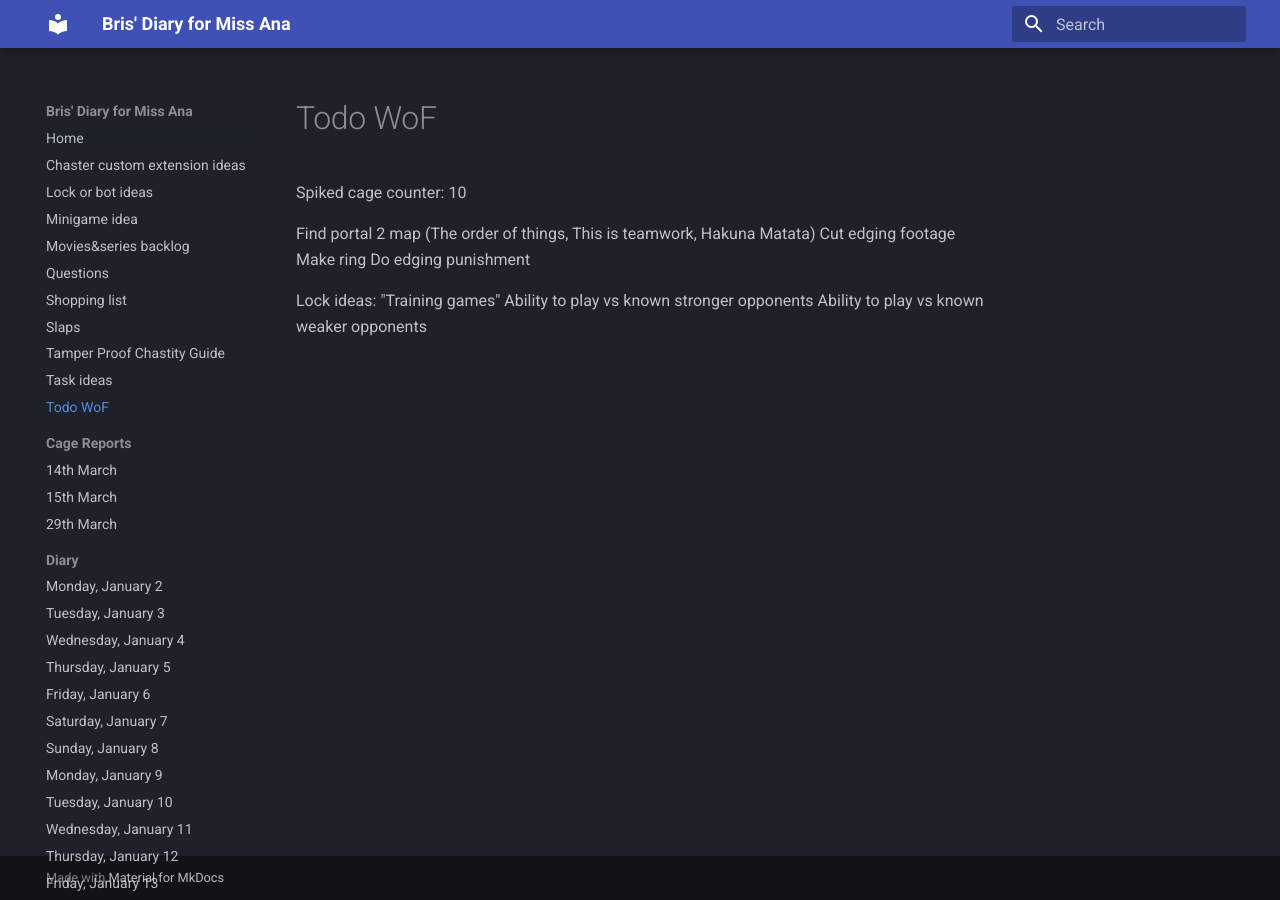
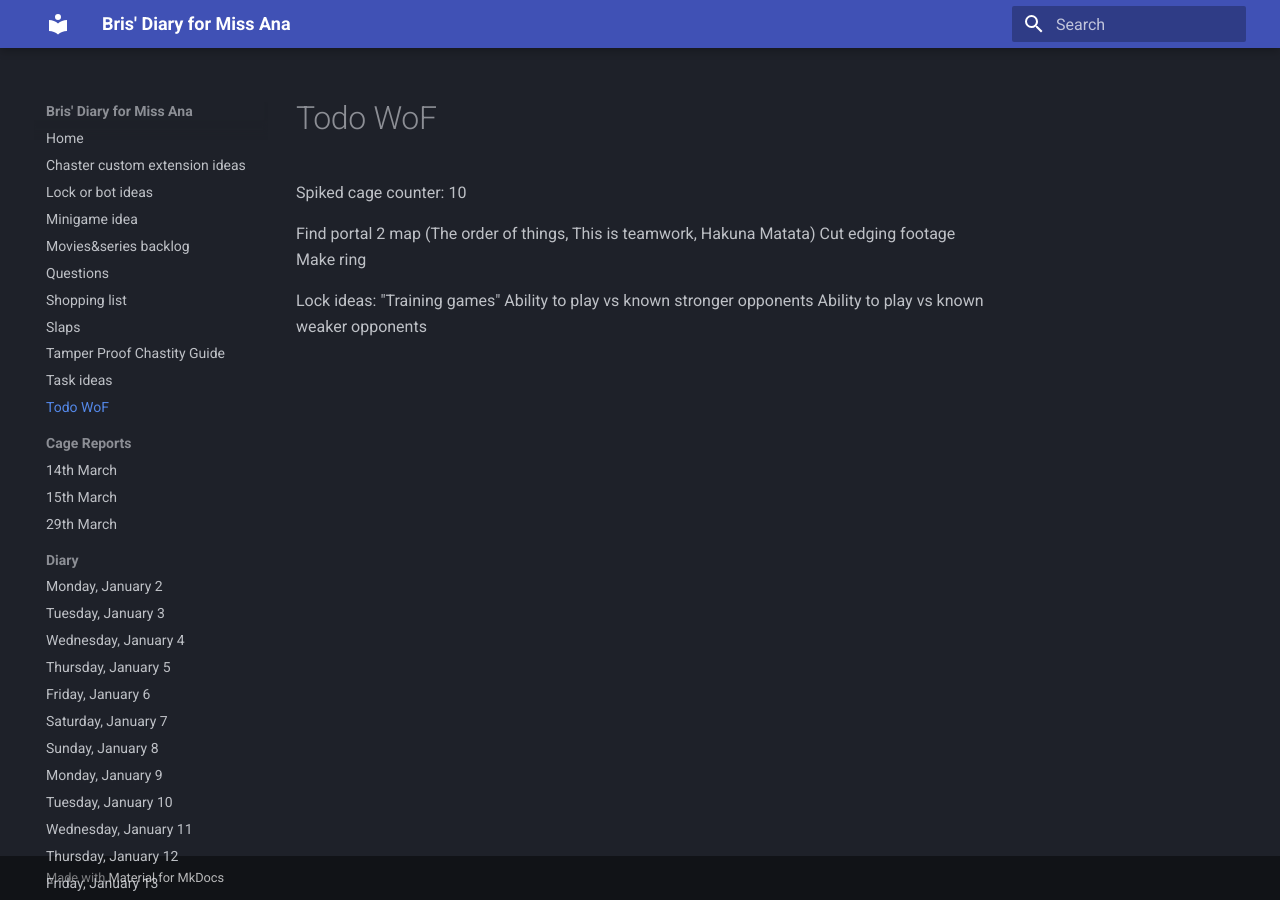
Before and after one commit to bris00/DFMA, an MkDocs documentation site: the page built from diary/Todo - WoF.md, in a window 1280 px wide. Built offline with MkDocs 1.6.1 and Material for MkDocs 9.7.7, drawn with Linux system fonts in a browser that asks for light colours.

Commit message:
vault backup: 2023-05-31 19:52:44
Affected files:
diary/Todo - WoF.md

```diff
--- a/diary/Todo - WoF.md
+++ b/diary/Todo - WoF.md
@@ -3,8 +3,6 @@ Spiked cage counter: 10
 Find portal 2 map (The order of things, This is teamwork, Hakuna Matata)
 Cut edging footage
 Make ring
-Do edging punishment
-
 
 
 Lock ideas:
```
